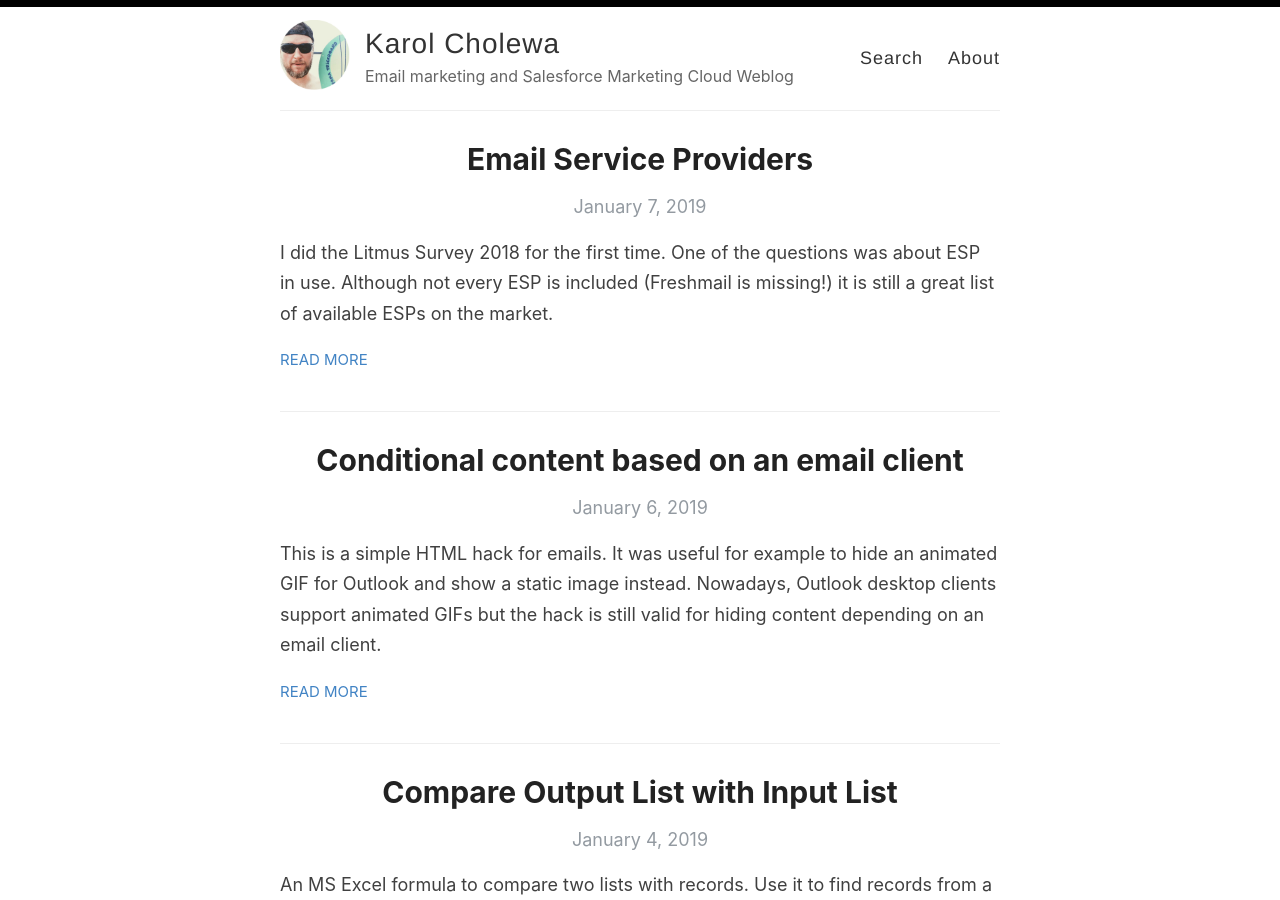
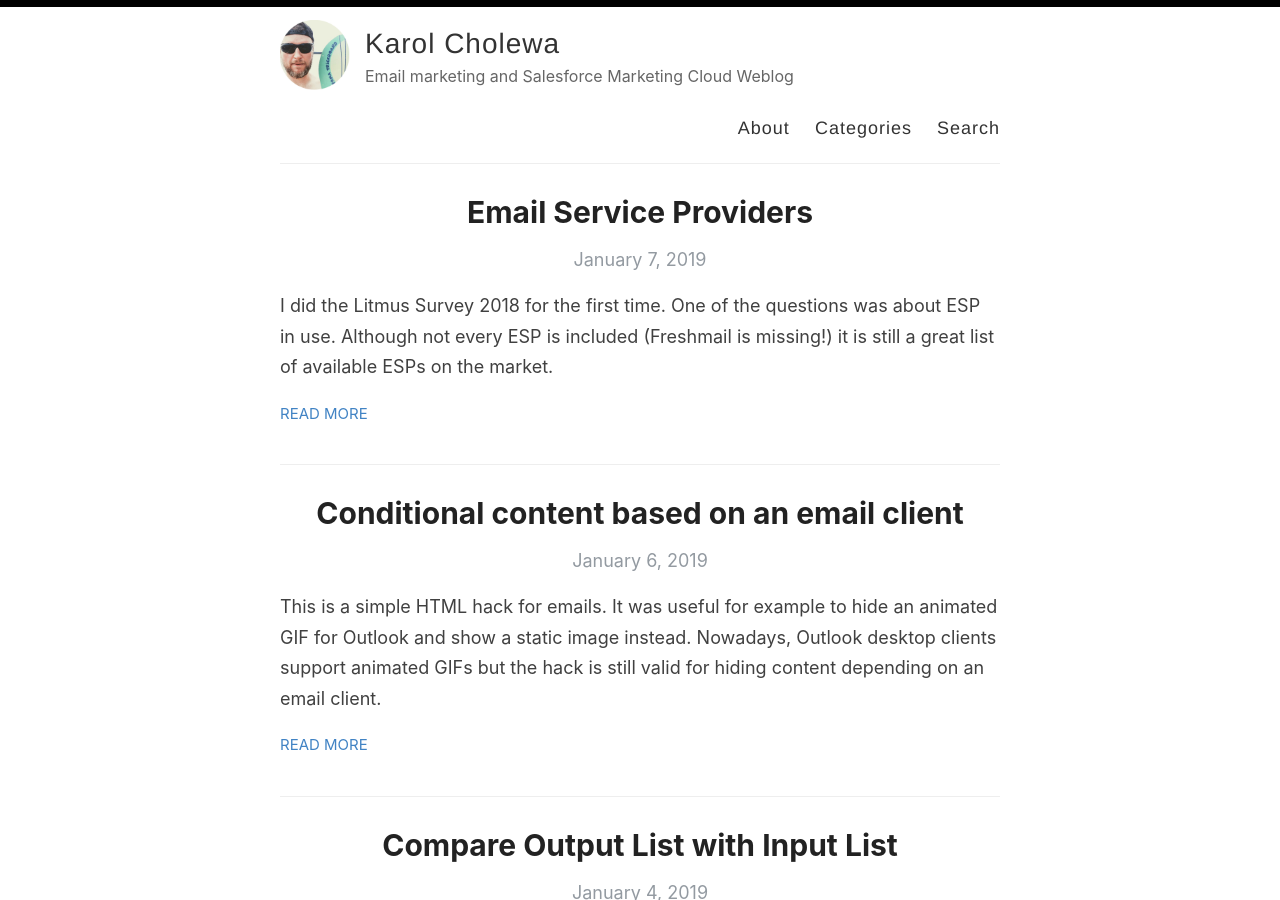
Before and after one commit to karolcholewa/blog, a Jekyll site: the page built from index.html, in a window 1280 px wide and 900 px high. Built offline with Jekyll 4.4.1, drawn with Linux system fonts in a browser that asks for light colours; the list of posts is cut into pages by our own code.

Commit message:
Menu updated; Categories added

```diff
--- a/_layouts/default.html
+++ b/_layouts/default.html
@@ -28,10 +28,11 @@
             </div>
 
             <nav>
-              <!--<a href="{{ site.baseurl }}/">Home</a>
-              <a href="{{ site.baseurl }}/getting-started">Getting Started</a>-->
+              <!--<a href="{{ site.baseurl }}/">Home</a>-->
+              <a href="{{ site.baseurl }}/about">About</a>
+              <a href="{{ site.baseurl }}/categories">Categories</a>
               <a href="{{ site.baseurl }}/search">Search</a>
-              <a href="{{ site.baseurl }}/about">About</a>
+
             </nav>
           </header>
         </div>
```
